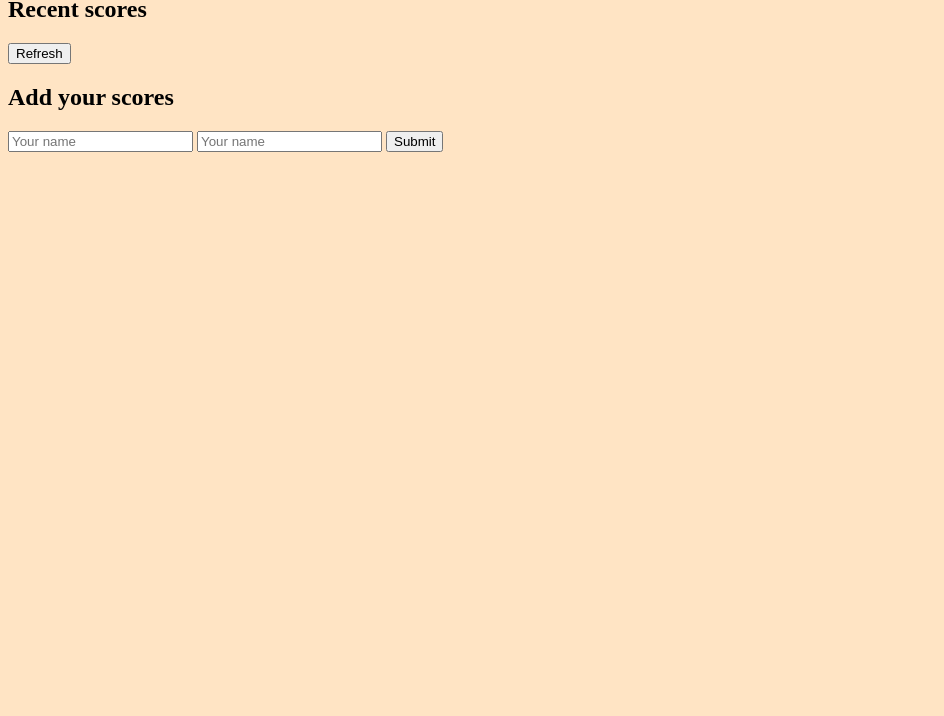
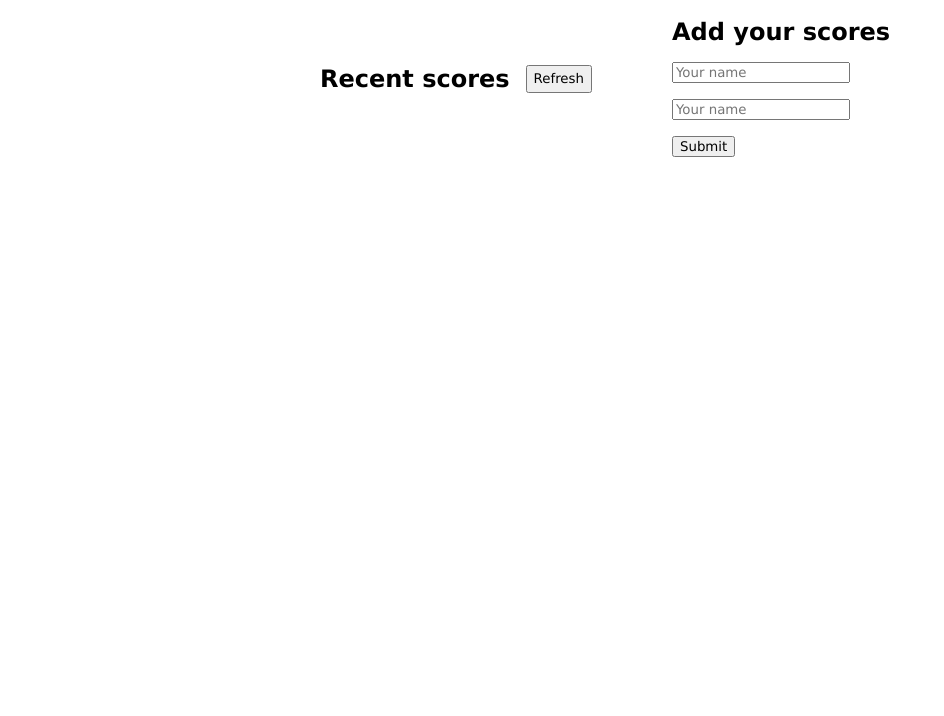
Before and after one commit to kusiLaw/leaderboard, a website built with webpack: page src/index.html in a window 1280 px wide. Shown: the part 84-800 px from the top of the page, without its empty margins (0-944 px from the left). Built offline with nearby package versions, Linux system fonts and the light colour scheme.

Commit message:
Add basic css

```diff
--- /dev/null
+++ b/src/main.js
@@ -0,0 +1,39 @@
+import {getLocalStorage, setLocalStorage} from './module/storage.js';
+import Scores from './module/score.js';
+import generateList from './module/generate_list.js';
+
+
+const form = document.getElementById('add-form')
+let scores = new Scores()
+
+
+
+
+window.onload = (event) =>{
+  scores.data = getLocalStorage()
+  let container = document.getElementById('scoreListContainer')
+  container.innerHTML = ''
+  container.appendChild(generateList(scores.data))
+}
+
+form.addEventListener('submit', (event) => {
+ event.preventDefault();
+ const playerName = form.elements['p-name'].value;
+ const playerScores = form.elements['scores'].value;
+ scores.add({'name' : playerName, 'score' :playerScores })
+
+ // Using promise
+ let promise = new Promise((resolve, reject) =>{
+  resolve(generateList(scores.data))
+ })
+
+ promise.then(
+  result => {
+   let container = document.getElementById('scoreListContainer')
+   container.innerHTML = ''
+   container.appendChild(result)
+  }
+ )
+
+ setLocalStorage(scores.data)
+});
--- a/src/style.css
+++ b/src/style.css
@@ -1,6 +1,77 @@
+* {
+ margin: 0;
+ box-sizing: border-box;
+ font-family: 'Lucida Grande', Verdana, Arial, Tahoma, sans-serif;
+}
+
 body {
- background-color: bisque;
+ display: flex;
+ flex-direction: column;
+ align-items: center;
 }
-h1{
- color: green;
+
+header{
+
+ display: flex;
+ justify-self: start;
+ margin-top: 2rem;
+ width: 50%;
 }
+
+.container{
+
+ width: 50%;
+ display: flex;
+ flex-direction: column;
+ justify-items: center;
+
+}
+
+main{
+
+ width: 100%;
+ display: flex;
+ justify-content: space-between;
+ align-items: center;
+ margin-top: 2rem;
+ display: flex;
+ gap: 2rem;
+}
+
+.scores-container{
+ display: flex;
+ flex-direction: column;
+ gap: 1rem;
+ width: 45%;
+}
+
+.title{
+ display: flex;
+ gap:1rem
+}
+input{
+ display: block;
+ margin-bottom: 1rem;
+}
+
+.add-scores{
+ width: 45%;
+ display: flex;
+ flex-direction: column;
+ gap: 1rem;
+}
+
+ul {
+ list-style-type: none;
+padding: 1px;
+}
+
+ul li{
+
+ height: 2rem;
+ padding: 1px;
+}
+
+ul li:nth-child(even){
+ background-color: #d0d0d0;
+}
```
